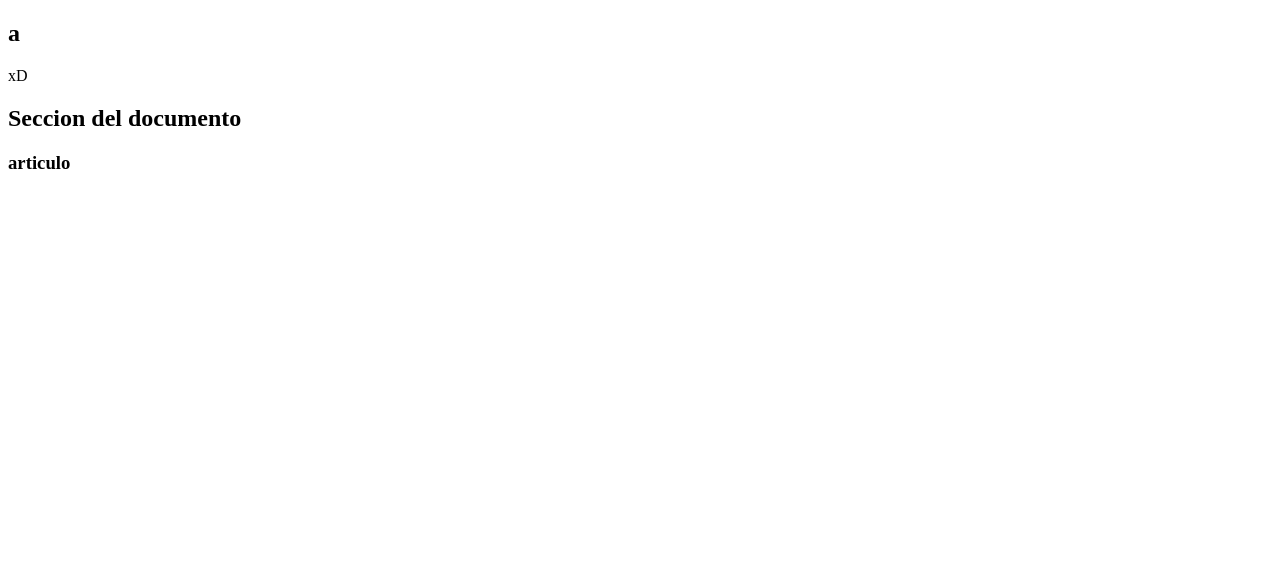
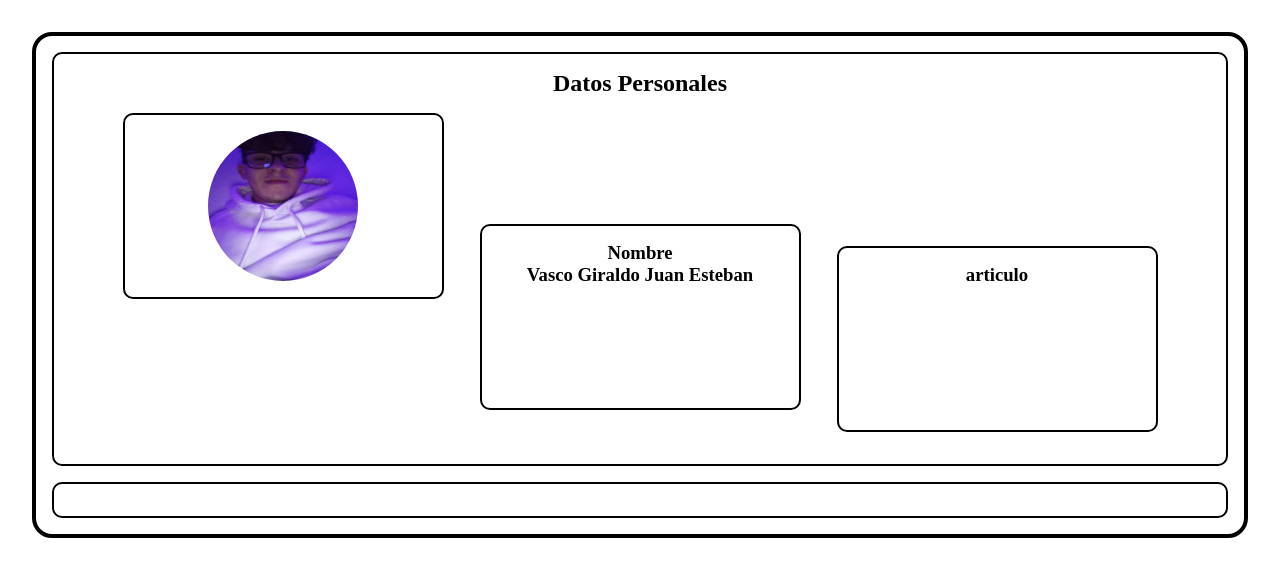
Before and after one commit to JuanVascoGiraldo/4IV7-psw-Vasco-Giraldo-JuanEsteban, a plain HTML site: page index.html in a window 1280 px wide. Drawn offline with Linux system fonts and the light colour scheme.

Commit message:
Mi curiculum

```diff
--- a/css/masterstyle.css
+++ b/css/masterstyle.css
@@ -1,10 +1,32 @@
 *{
     padding: 0;
     margin: 0;
-    color: #eee;
+    color: #000000;
     text-align: center;
 }
 
 html, body{
     background-color: white;
 }
+
+.main-container{
+    border: 4px solid rgb(0, 0, 0);
+    border-radius: 20px;
+    margin: 2rem;
+
+}
+
+section, footer, article, aside{
+    border: 2px solid rgb(0, 0, 0);
+    margin: 1rem;
+    border-radius: 10px;
+    padding: 1rem;
+}
+aside{
+    width: 25%;
+    display:inline-block;
+    height: 150px;
+}
+img{
+    border-radius: 50%;
+}
--- a/index.html
+++ b/index.html
@@ -5,22 +5,21 @@
     <meta http-equiv="X-UA-Compatible" content="IE=edge">
     <meta name="viewport" content="width=device-width, initial-scale=1.0">
     <title>Document</title>
+    <link rel="stylesheet" href="css/masterstyle.css">
 </head>
 <body>
     <div class="main-container">
-    <nav>
-        <h1>a</h1>
-        <p>xD</p>
-
-    </nav>
-
     <section>
-            <h1>Seccion del documento</h1>
-            <article>
-                <h3>articulo</h3>
-            </article>
+            <h1>Datos Personales</h1>
             <aside>
-
+                <img src="multimedia/img1.jpg" width="150" height="150">
+            </aside>
+            <aside>
+                <h1>Nombre</h1>
+                <h3>Vasco Giraldo Juan Esteban</h3>
+            </aside>
+            <aside>
+                <h1>articulo</h1>
             </aside>
     </section>
     <footer>
```
Also changed, not shown: multimedia/img1.jpg (added).
